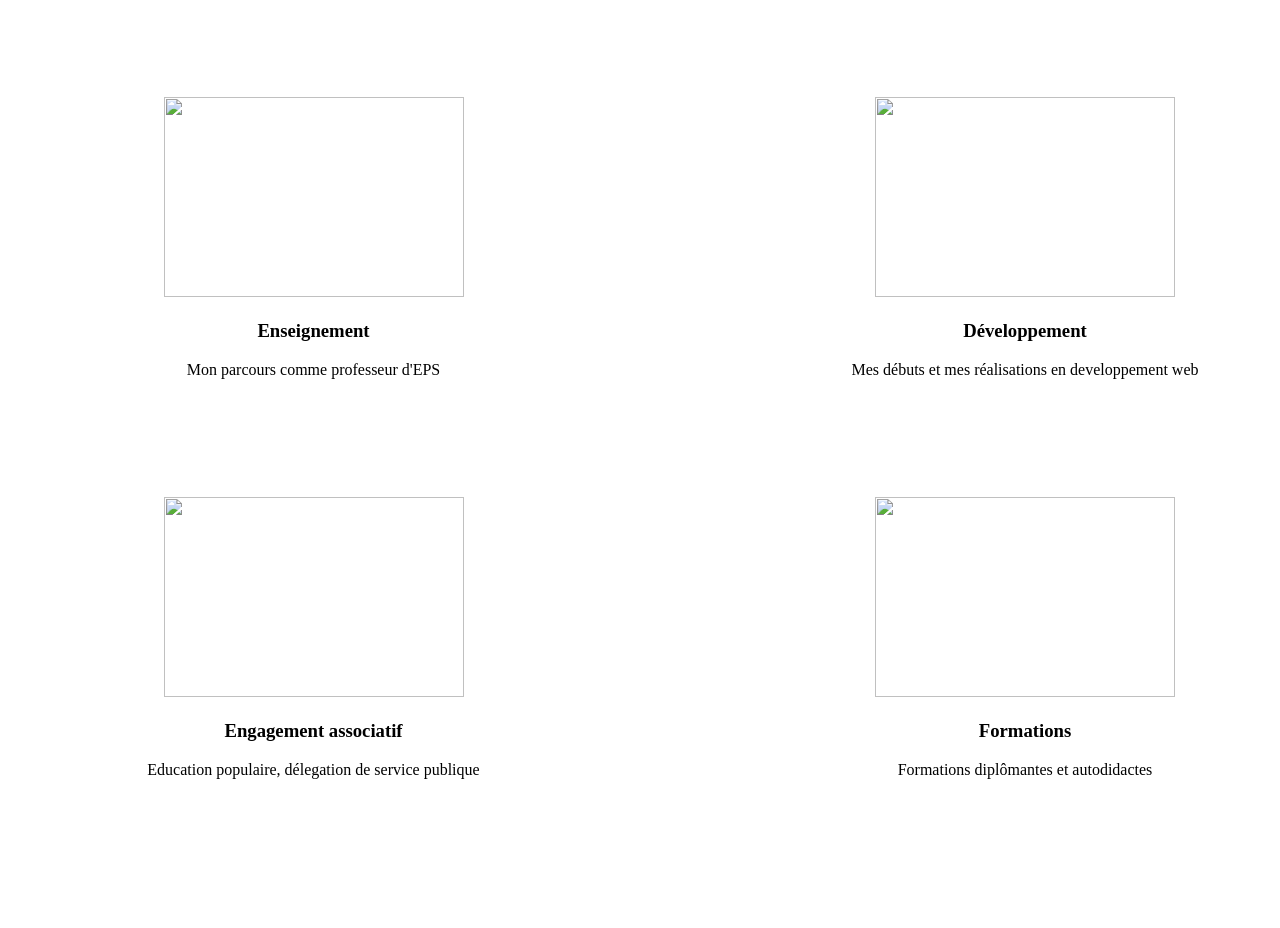
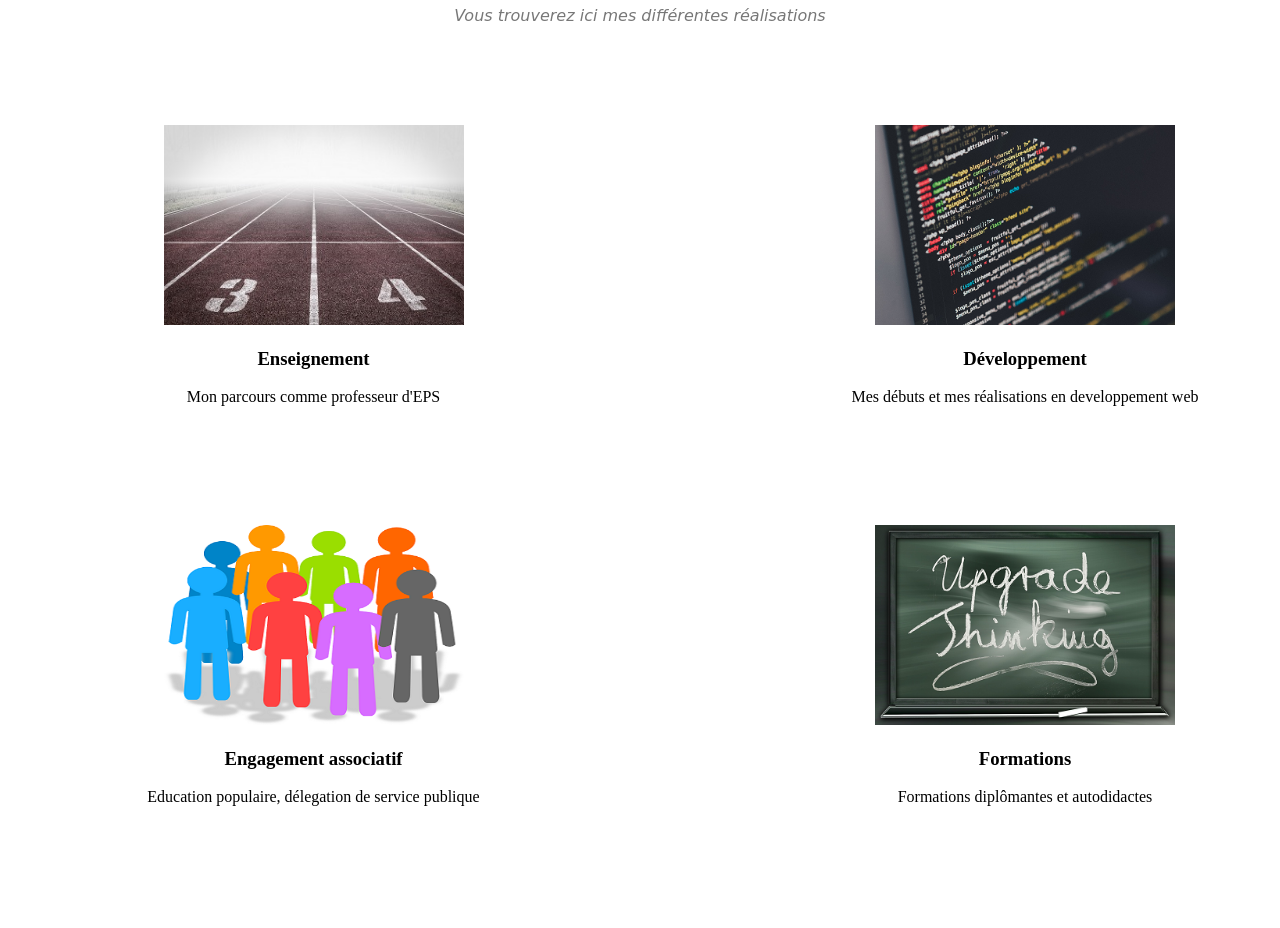
Before and after one commit to Ikine/firstpage, a plain HTML site: page index.html in a window 1280 px wide. Shown: the part 750-1678 px from the top of the page. Drawn offline with nearby package versions, Linux system fonts and the light colour scheme; files whose address does not match are found by name.

Commit message:
Update index.html

```diff
--- a/index.html
+++ b/index.html
@@ -8,9 +8,8 @@
     <link rel="stylesheet" href="https://fonts.googleapis.com/css?family=Montserrat:400,700">
     <link rel="stylesheet" href="https://fonts.googleapis.com/css?family=Roboto+Slab">
     <link rel="stylesheet" href="https://use.fontawesome.com/releases/v5.8.1/css/all.css" integrity="sha384-50oBUHEmvpQ+1lW4y57PTFmhCaXp0ML5d60M1M7uH2+nqUivzIebhndOJK28anvf" crossorigin="anonymous">
-    <link rel="stylesheet" href="css/normalize.css">
     <link rel="stylesheet" href="css/style_index.css">
-    <link rel="shortcut icon" href="img/logo.ico">
+    <link rel="shortcut icon" href="logo.ico">
 
 </head>
 
@@ -51,13 +50,13 @@
             </div>
             <div class="row1">
                 <div class="ens">
-                    <img src="./img/min_sport.png">
+                    <img src="./min_sport.png">
                     <h3>Enseignement</h3>
                     <p>Mon parcours comme professeur d'EPS</p>
                 </div>
 
                 <div class="dev">
-                    <img src="./img/mini_code1920.png">
+                    <img src="./mini_code1920.png">
                     <h3>Développement</h3>
                     <p>Mes débuts et mes réalisations en developpement web</p>
                 </div>
@@ -66,13 +65,13 @@
 
             <div class="row2">
                 <div class="asso">
-                    <img src="./img/mini_association.png">
+                    <img src="./mini_association.png">
                     <h3>Engagement associatif</h3>
                     <p>Education populaire, délegation de service publique</p>
                 </div>
 
                 <div class="form">
-                    <img src="./img/mini_board.png">
+                    <img src="./mini_board.png">
                     <h3>Formations</h3>
                     <p>Formations diplômantes et autodidactes</p>
                 </div>
@@ -99,9 +98,6 @@
         </div>
     </div><!-- end of contact section -->
 
-
-    <script src="js/jQuery.js"></script>
-    <script src="js/main.js"></script>
 </body>
 <footer>
 
```
